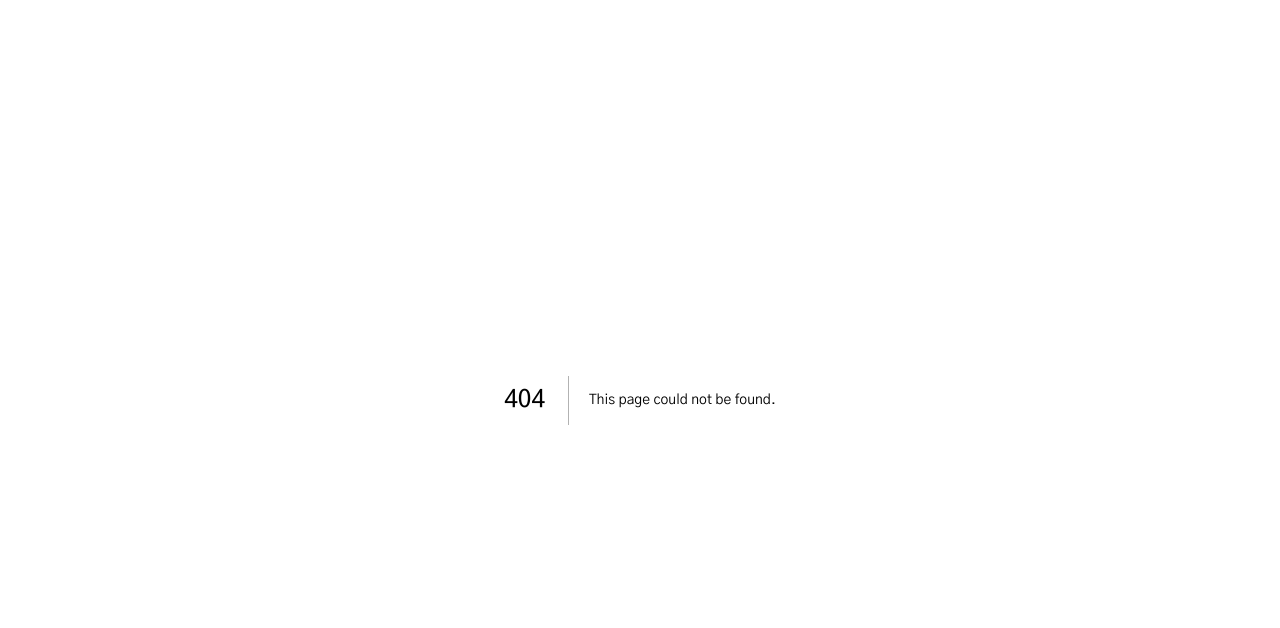
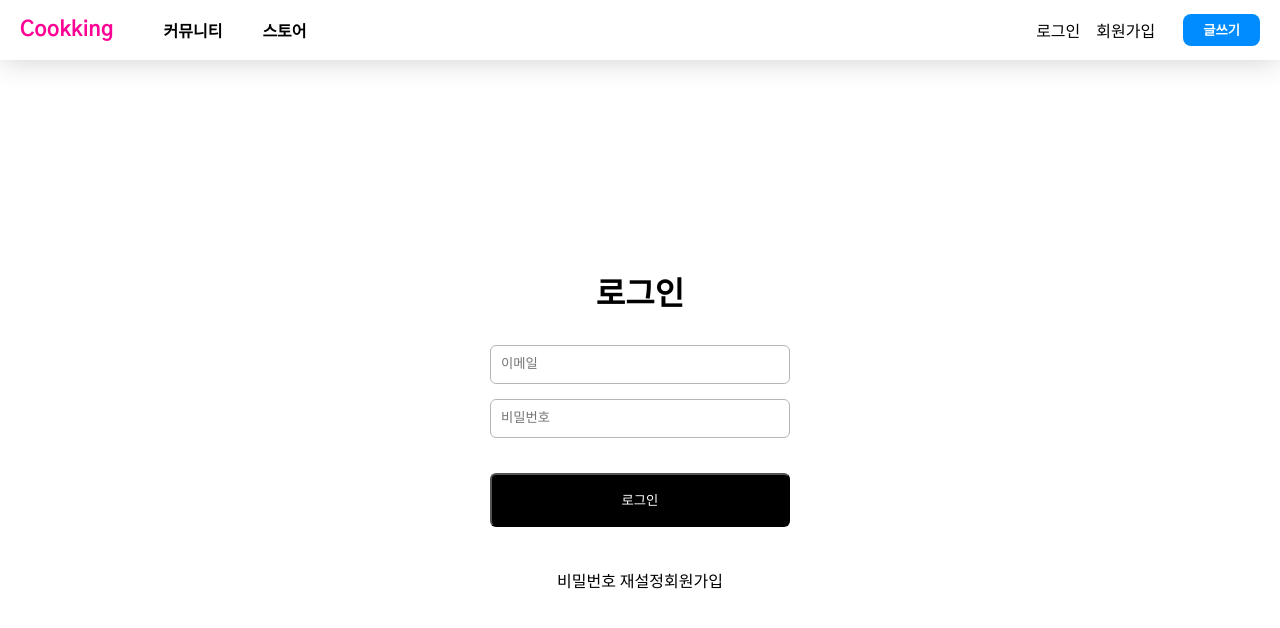
Before and after one commit to kks2139/delicious, a Next.js app: page /login in a window 1280 px wide. Before the commit this address had no page. Shown: the top 628 px of the page. Built offline with nearby package versions, Linux system fonts and the light colour scheme.

Commit message:
feat: 로그인화면

```diff
--- a/components/Header.tsx
+++ b/components/Header.tsx
@@ -12,13 +12,21 @@ function Header({height = 60}: HeaderProps) {
 
   return (
     <header className="Header">
-      <h1 className="title">Cookking</h1>
+      <Link href="/">
+        <a>
+          <h1 className="title">Cookking</h1>
+        </a>
+      </Link>
       <div className="section">
         <Menus height={height} />
         <div className="info-box">
           <div className="user-box">
-            <div className="link">로그인</div>
-            <div className="link">회원가입</div>
+            <Link href="/login">
+              <a className="link">로그인</a>
+            </Link>
+            <Link href="/join">
+              <a className="link">회원가입</a>
+            </Link>
           </div>
           {!isPost && (
             <Link href="/post">
--- /dev/null
+++ b/components/Input.tsx
@@ -0,0 +1,25 @@
+import {InputHTMLAttributes} from 'react';
+
+interface InputProps extends InputHTMLAttributes<HTMLInputElement> {}
+
+function Input({...props}: InputProps) {
+  return (
+    <>
+      <input {...props} />
+      <style jsx>{`
+        input {
+          padding: 10px 10px;
+          border: 1px solid rgb(182, 182, 182);
+          border-radius: 6px;
+          transition: 0.3s;
+          &:focus {
+            border-color: var(--main-color);
+            box-shadow: 0 0 0 2px var(--main-color-1);
+          }
+        }
+      `}</style>
+    </>
+  );
+}
+
+export default Input;
--- a/components/Menus.tsx
+++ b/components/Menus.tsx
@@ -1,4 +1,5 @@
 import Link from 'next/link';
+import React, {useState} from 'react';
 
 const MENUS = [
   {
@@ -20,10 +21,21 @@ interface MenusProps {
 }
 
 function Menus({height = 60}: MenusProps) {
+  const [linkLeft, setLinkLeft] = useState(0);
+
+  const onMouseEnter = (e: React.MouseEvent<HTMLElement>) => {
+    const left = e.currentTarget.offsetLeft;
+    setLinkLeft(left);
+  };
+
   return (
     <ul className="Menus">
       {MENUS.map((cate, i) => (
-        <li key={cate.name + i} className="category">
+        <li
+          key={cate.name + i}
+          className="category"
+          onMouseEnter={onMouseEnter}
+        >
           <div className="cate">{cate.name}</div>
           <ul className="link-box">
             {cate.menus &&
@@ -69,11 +81,10 @@ function Menus({height = 60}: MenusProps) {
             left: 0;
             top: ${height}px;
             display: flex;
-            justify-content: center;
             align-items: center;
             flex-wrap: wrap;
             color: black;
-            height: 0px;
+            height: 0;
             width: 100%;
             overflow: auto;
             cursor: default;
@@ -82,6 +93,8 @@ function Menus({height = 60}: MenusProps) {
             transition: 0.2s;
 
             .link {
+              position: relative;
+              left: ${linkLeft}px;
               display: flex;
               align-items: center;
               margin: 0 20px;
@@ -89,7 +102,7 @@ function Menus({height = 60}: MenusProps) {
               color: transparent;
               font-weight: normal;
               cursor: pointer;
-              transition: 0.5s;
+              transition: color 0.8s;
             }
           }
 
--- a/package.json
+++ b/package.json
@@ -13,6 +13,7 @@
     "next": "12.2.0",
     "react": "18.2.0",
     "react-dom": "18.2.0",
+    "react-hook-form": "^7.33.1",
     "react-quill": "^1.3.5"
   },
   "devDependencies": {
--- a/pages/_app.tsx
+++ b/pages/_app.tsx
@@ -8,6 +8,7 @@ function MyApp({Component, pageProps}: AppProps) {
       <style jsx global>{`
         :root {
           --main-color: rgb(255, 0, 149);
+          --main-color-1: rgb(255, 168, 219);
         }
         html,
         body {
--- /dev/null
+++ b/pages/login/index.tsx
@@ -0,0 +1,76 @@
+import Input from 'components/Input';
+import Layout from 'components/Layout';
+import Link from 'next/link';
+import {useForm} from 'react-hook-form';
+
+function Login() {
+  const {register, handleSubmit} = useForm();
+
+  const onSubmit = () => {};
+
+  return (
+    <Layout documentTitle="로그인">
+      <div className="Login">
+        <h1 className="title">로그인</h1>
+        <form className="form" onSubmit={handleSubmit(onSubmit)}>
+          <Input
+            className="space"
+            {...(register('email'), {placeholder: '이메일'})}
+          />
+          <Input {...(register('password'), {placeholder: '비밀번호'})} />
+          <button className="btn-login">로그인</button>
+        </form>
+        <div className="line"></div>
+        <div className="find-box">
+          <Link href="pw-reset">
+            <a>비밀번호 재설정</a>
+          </Link>
+          <Link href="join">
+            <a>회원가입</a>
+          </Link>
+        </div>
+        <style jsx>{`
+          .Login {
+            display: flex;
+            flex-direction: column;
+            justify-content: center;
+            align-items: center;
+            height: 100%;
+          }
+          .title {
+            margin-bottom: 30px;
+          }
+          .form {
+            display: flex;
+            flex-direction: column;
+            justify-content: center;
+            width: 300px;
+            > :global(input) {
+              margin: 0 0 15px 0;
+            }
+          }
+          .btn-login {
+            text-align: center;
+            background-color: black;
+            color: white;
+            padding: 15px;
+            border-radius: 6px;
+            cursor: pointer;
+            margin-top: 20px;
+            transition: 0.2s;
+            &:hover {
+              background-color: rgb(53, 53, 53);
+            }
+          }
+          .line {
+            height: 1px;
+            width: 100%;
+            margin: 30px 0 10px 0;
+          }
+        `}</style>
+      </div>
+    </Layout>
+  );
+}
+
+export default Login;
```
Also changed, not shown: 1 other file (tests, documents, lock files or other folders).
